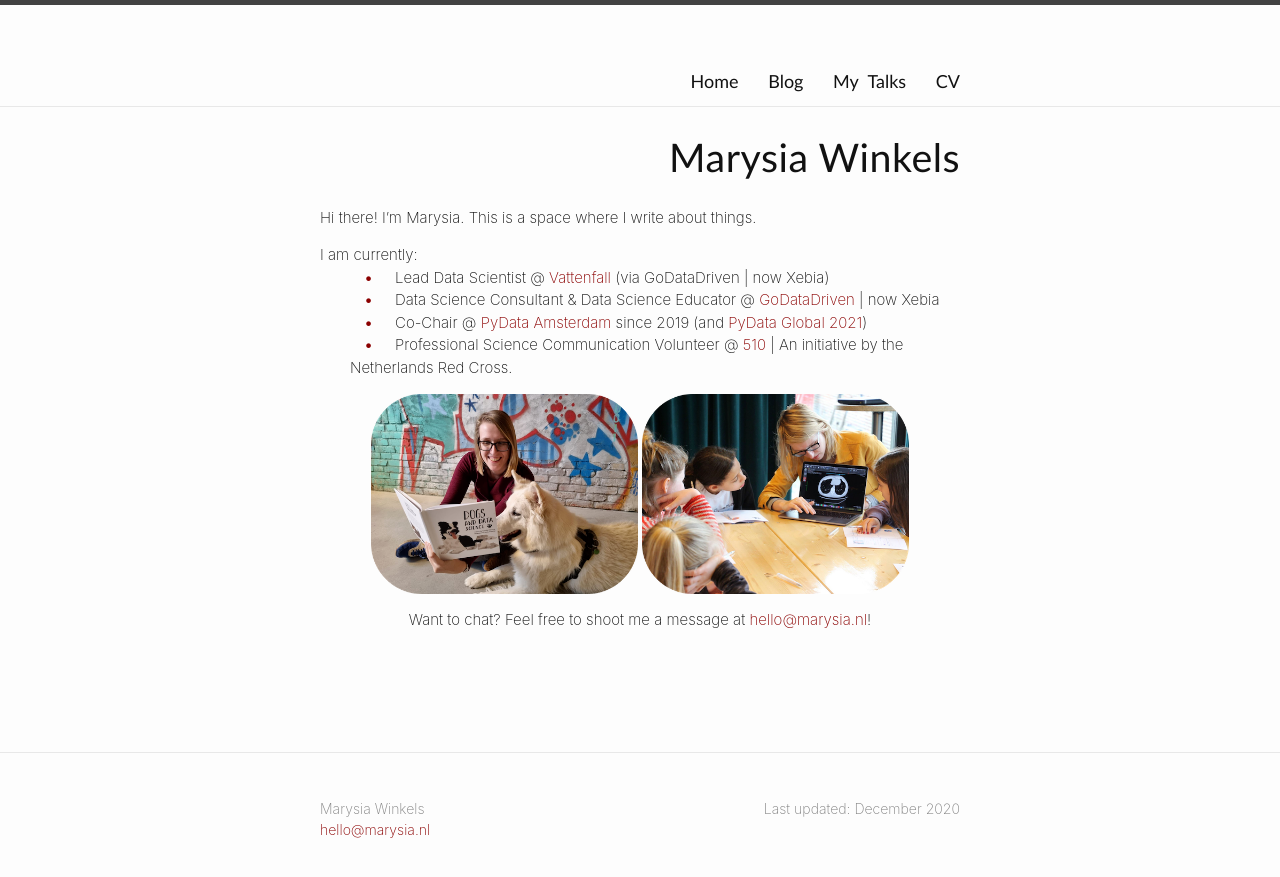
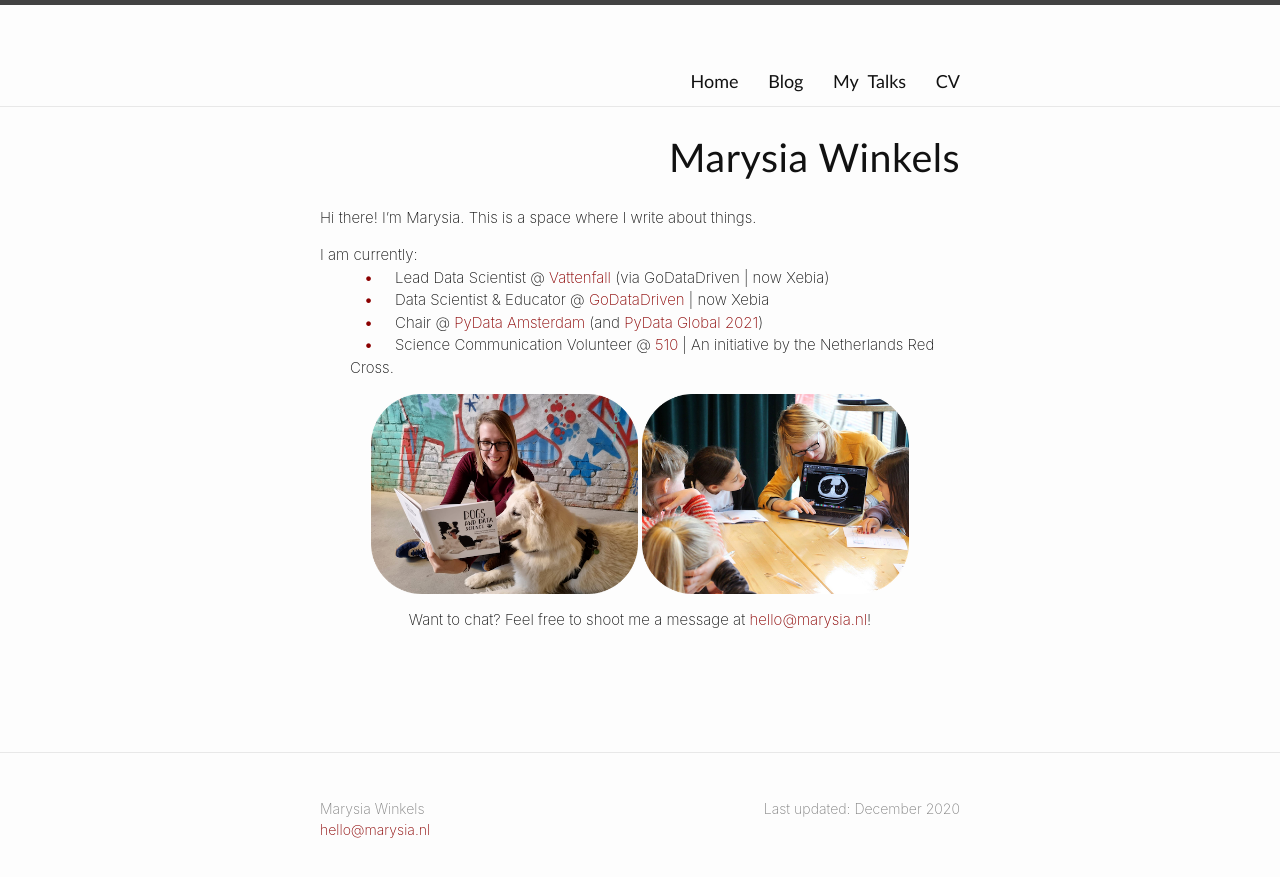
Before and after one commit to marysia/marysia.github.io, a Jekyll site: the page built from index.md, in a window 1280 px wide. Shown: the top 877 px of the page. Built offline with Jekyll 4.4.1, drawn with Linux system fonts in a browser that asks for light colours.

Commit message:
update home page

```diff
--- a/index.md
+++ b/index.md
@@ -12,9 +12,9 @@ Hi there! I'm Marysia. This is a space where I write about things.
 
 I am currently:
 * Lead Data Scientist @ [Vattenfall](https://vattenfall.com) (via GoDataDriven \| now Xebia)
-* Data Science Consultant & Data Science Educator @ [GoDataDriven](https://godatadriven.com) \| now Xebia
-* Co-Chair @ [PyData Amsterdam](http://amsterdam.pydata.org) since 2019 (and [PyData Global 2021](https://pydata.org/global2021/))
-* Professional Science Communication Volunteer @ [510](https://510.global) \| An initiative by the Netherlands Red Cross.
+* Data Scientist & Educator @ [GoDataDriven](https://godatadriven.com) \| now Xebia
+* Chair @ [PyData Amsterdam](http://amsterdam.pydata.org) (and [PyData Global 2021](https://pydata.org/global2021/))
+* Science Communication Volunteer @ [510](https://510.global) \| An initiative by the Netherlands Red Cross.
 
 <center>
 <p>
```
